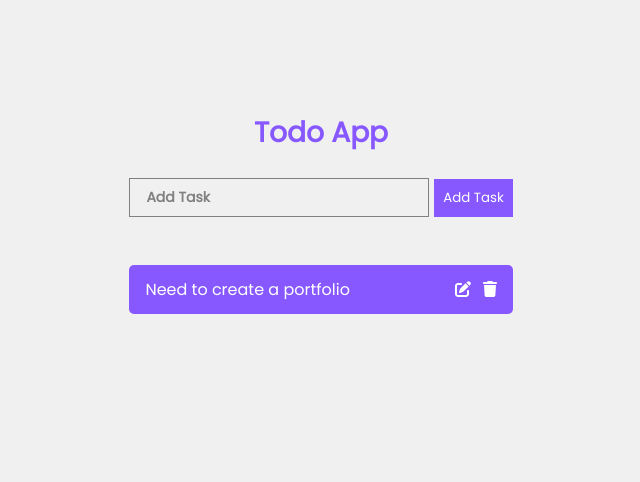
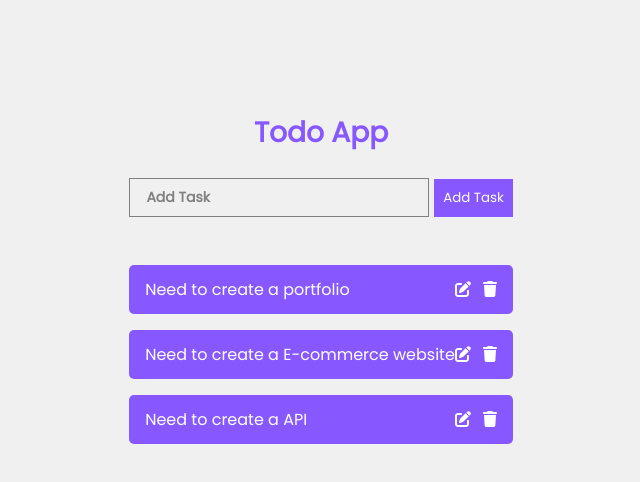
Before and after one commit to Rohith141101/Todo_React_App, a React (Create React App) app: page / in a window 1280 px wide. Shown: the top 482 px of the page, without its empty margins (319-959 px from the left). Built offline with nearby package versions, Linux system fonts and the light colour scheme.

Commit message:
Update TodoWrapper.js

```diff
--- a/src/Components/TodoWrapper.js
+++ b/src/Components/TodoWrapper.js
@@ -5,7 +5,9 @@ import Todo from './Todo'
 import EditTodoForm from './EditTodoForm'
 uuidv4()
 const TodoWrapper = () => {
-    const[todos,setTodos]=useState([{id:uuidv4(), task:"Need to create a portfolio", completed:false, isEditing:false }])
+    const[todos,setTodos]=useState([{id:uuidv4(), task:"Need to create a portfolio", completed:false, isEditing:false},
+                                   {id:uuidv4(), task:"Need to create a E-commerce website", completed:false, isEditing:false },
+                                  {id:uuidv4(), task:"Need to create a API", completed:false, isEditing:false}])
 
     const addTodo=(todo)=>{
         setTodos([...todos, {id:uuidv4(), task:todo, completed:false, isEditing:false }])
```
